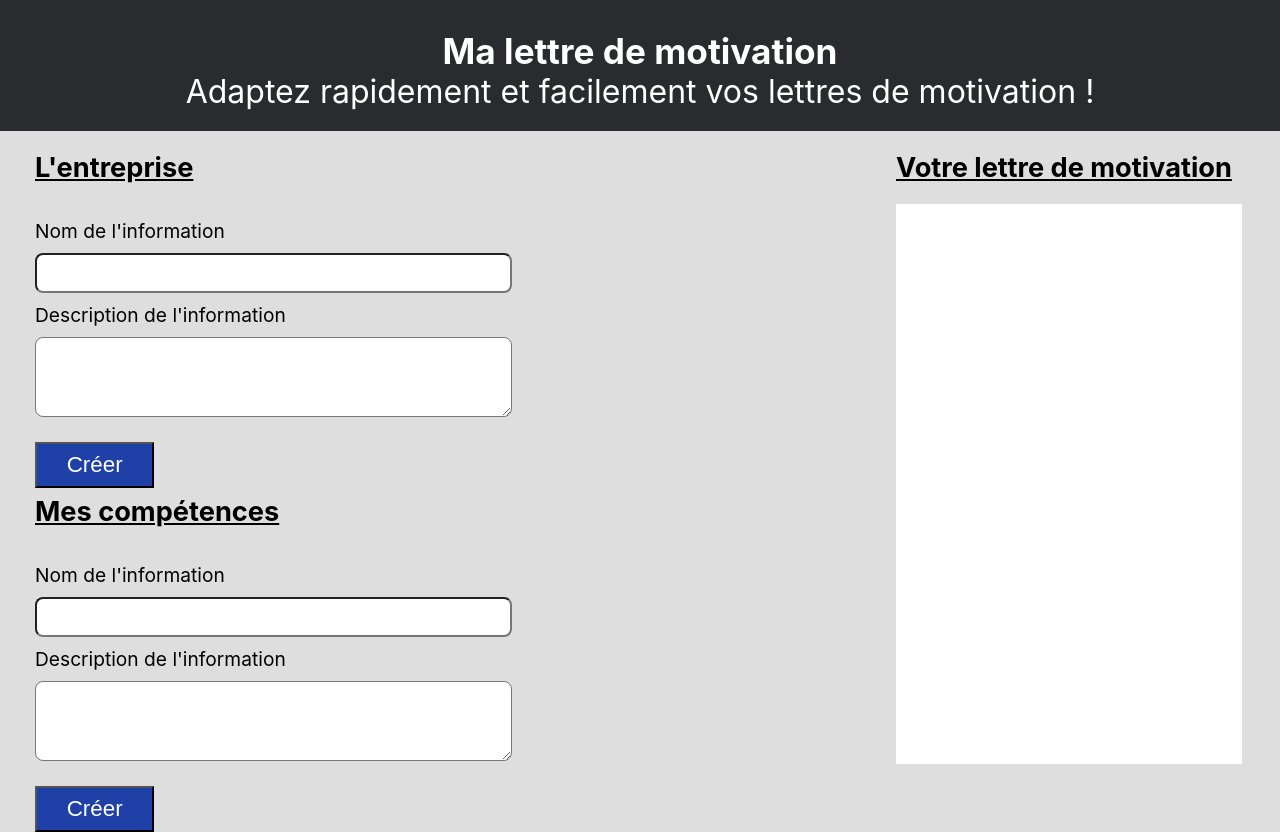
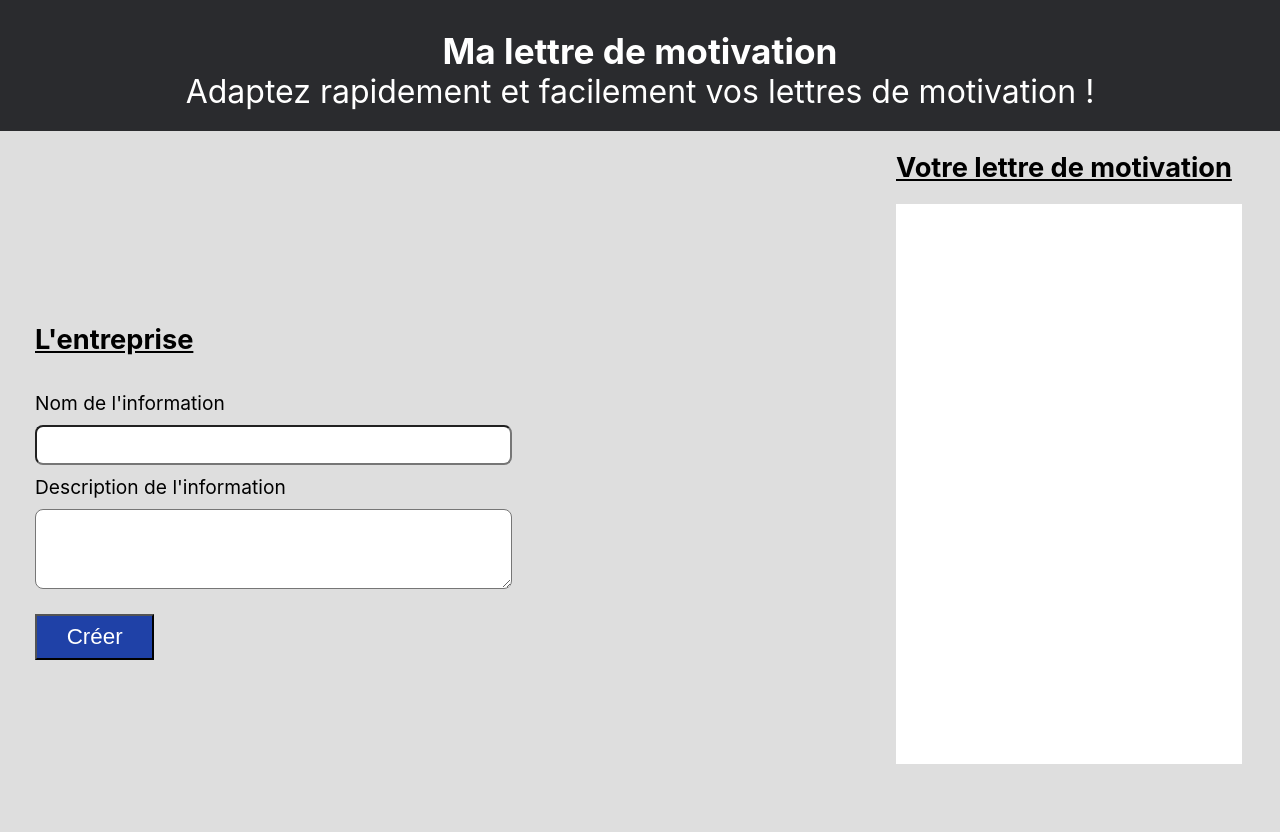
Before and after one commit to Chris5477/cover-letter, a React (Create React App) app: page / in a window 1280 px wide. Built offline with nearby package versions, Linux system fonts and the light colour scheme.

Commit message:
remove skill section , she was useless

```diff
--- a/src/App.js
+++ b/src/App.js
@@ -1,14 +1,12 @@
 import "./App.css";
 import Header from "./components/Header";
-import Company from "./components/Company";
-import Skills from "./components/Skills";
+import Data from "./components/Data";
 import { useState } from "react";
 import Card from "./components/Card";
 import CoverLetter from "./components/CoverLetter";
 
 function App() {
-	const [dataCompany, setDataCompany] = useState([]);
-	const [skill, setMySkills] = useState([]);
+	const [data, setData] = useState([]);
 	const [contentLetter, setContentLetter] = useState([]);
 
 	return (
@@ -16,14 +14,10 @@ function App() {
 			<Header />
 			<main>
 				<div className="forms">
-					<Company state={dataCompany} method={setDataCompany} />
-					<Skills state={skill} method={setMySkills} />
+					<Data state={data} method={setData} />
 				</div>
 				<div className="container">
-					{dataCompany.map(({ name, description }, index) => (
-						<Card key={`index ${index}`} name={name} description={description} handleClick={() => setContentLetter(description)} />
-					))}
-					{skill.map(({ name, description }, index) => (
+					{data.map(({ name, description }, index) => (
 						<Card key={`index ${index}`} name={name} description={description} handleClick={() => setContentLetter(description)} />
 					))}
 				</div>
--- a/src/components/Company.js
+++ /dev/null
@@ -1,24 +0,0 @@
-import { useState } from "react";
-import FormData from "./FormData";
-import CreateBtn from "./CreateBtn";
-import { createData } from "../functions/createData";
-
-const Company = ({ state, method }) => {
-	const [name, setName] = useState("");
-	const [description, setDescription] = useState("");
-
-	return (
-		<section className="section-form">
-			<h2>L'entreprise</h2>
-			<FormData
-				valueName={name}
-				valueDescription={description}
-				handleChange={(e) => setName(e)}
-				handleChangeDescription={(e) => setDescription(e)}
-			/>
-			<CreateBtn handleClick={() => createData(name, description, state, method, setName, setDescription)} />
-		</section>
-	);
-};
-
-export default Company;
--- a/src/components/Skills.js
+++ b/src/components/Data.js
@@ -3,13 +3,13 @@ import FormData from "./FormData";
 import CreateBtn from "./CreateBtn";
 import { createData } from "../functions/createData";
 
-const Skills = ({ state, method }) => {
+const Data = ({ state, method }) => {
 	const [name, setName] = useState("");
 	const [description, setDescription] = useState("");
 
 	return (
 		<section className="section-form">
-			<h2>Mes compétences</h2>
+			<h2>L'entreprise</h2>
 			<FormData
 				valueName={name}
 				valueDescription={description}
@@ -21,4 +21,4 @@ const Skills = ({ state, method }) => {
 	);
 };
 
-export default Skills;
+export default Data;
```
